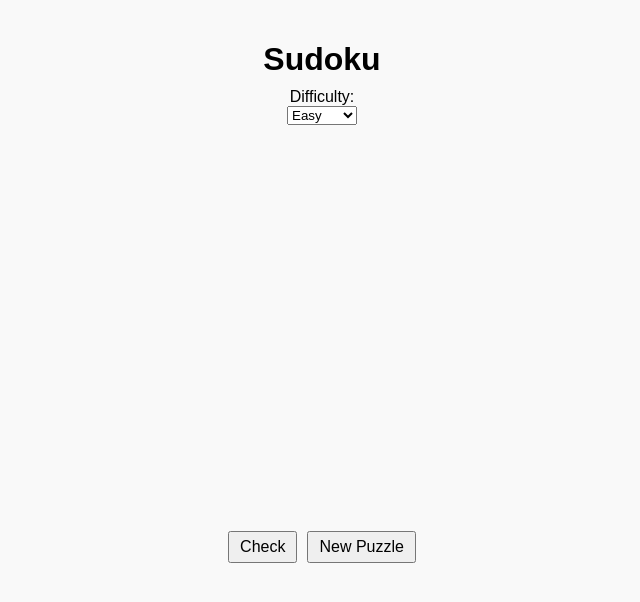
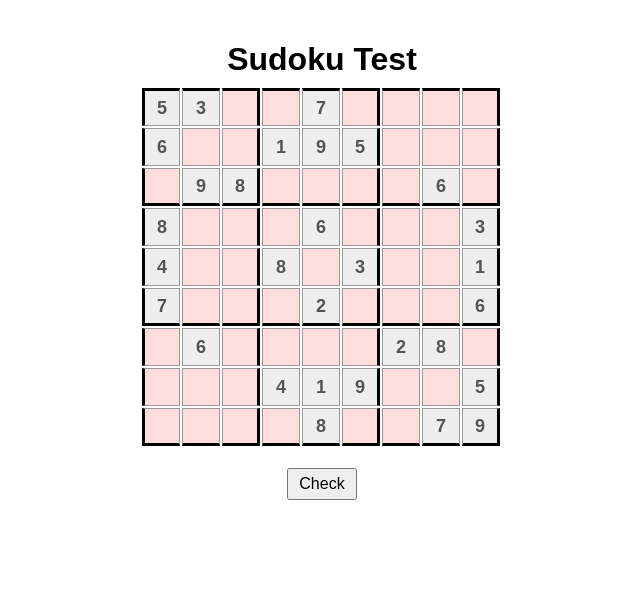
Before and after one commit to ABCRacing/sudoku, a plain HTML site: page index.html in a window 1280 px wide. Both pictures are taken after a click on the button "Check". Shown: the whole page, without its empty margins (318-958 px from the left). Drawn offline with Linux system fonts and the light colour scheme.

Commit message:
Add files via upload

```diff
--- a/index.html
+++ b/index.html
@@ -1,29 +1,154 @@
 <!DOCTYPE html>
 <html lang="en">
 <head>
-  <meta charset="UTF-8" />
-  <meta name="viewport" content="width=device-width, initial-scale=1.0"/>
-  <title>Sudoku Game</title>
-  <link rel="stylesheet" href="style.css"/>
+<meta charset="UTF-8">
+<meta name="viewport" content="width=device-width, initial-scale=1.0">
+<title>Sudoku Test</title>
+<style>
+  body {
+    font-family: Arial, sans-serif;
+    display: flex;
+    flex-direction: column;
+    align-items: center;
+    margin: 20px;
+  }
+
+  h1 {
+    margin-bottom: 10px;
+  }
+
+  #sudoku-board {
+    display: grid;
+    grid-template-columns: repeat(9, 40px);
+    grid-template-rows: repeat(9, 40px);
+    gap: 0; /* we’ll use borders */
+    margin-bottom: 20px;
+  }
+
+  #sudoku-board input {
+    width: 38px;
+    height: 38px;
+    text-align: center;
+    font-size: 18px;
+    border: 1px solid #999;
+    box-sizing: border-box;
+  }
+
+  /* Thicker right borders for 3x3 boxes */
+  #sudoku-board input:nth-child(3n) {
+    border-right: 3px solid #000;
+  }
+
+  /* Thicker bottom borders for 3x3 boxes */
+  #sudoku-board input:nth-child(n+19):nth-child(-n+27),
+  #sudoku-board input:nth-child(n+46):nth-child(-n+54),
+  #sudoku-board input:nth-child(n+73):nth-child(-n+81) {
+    border-bottom: 3px solid #000;
+  }
+
+  /* Thicker left border for the first column of each 3x3 box */
+  #sudoku-board input:nth-child(1),
+  #sudoku-board input:nth-child(10),
+  #sudoku-board input:nth-child(19),
+  #sudoku-board input:nth-child(28),
+  #sudoku-board input:nth-child(37),
+  #sudoku-board input:nth-child(46),
+  #sudoku-board input:nth-child(55),
+  #sudoku-board input:nth-child(64),
+  #sudoku-board input:nth-child(73) {
+    border-left: 3px solid #000;
+  }
+
+  /* Thicker top border for the first row */
+  #sudoku-board input:nth-child(-n+9) {
+    border-top: 3px solid #000;
+  }
+
+  #sudoku-board input:disabled {
+    background-color: #eee;
+    font-weight: bold;
+  }
+
+  button {
+    padding: 5px 10px;
+    font-size: 16px;
+    margin-bottom: 20px;
+  }
+</style>
 </head>
 <body>
-  <h1>Sudoku</h1>
+<h1>Sudoku Test</h1>
+<div id="sudoku-board"></div>
+<button id="check-btn">Check</button>
 
-  <label for="difficulty">Difficulty:</label>
-  <select id="difficulty" onchange="loadPuzzle()">
-    <option value="easy">Easy</option>
-    <option value="medium">Medium</option>
-    <option value="hard">Hard</option>
-  </select>
+<script>
+window.onload = function() {
+  const board = document.getElementById("sudoku-board");
 
-  <div id="sudoku-board"></div>
+  // Hard-coded puzzle (0 = empty)
+  const puzzle = [
+    5,3,0,0,7,0,0,0,0,
+    6,0,0,1,9,5,0,0,0,
+    0,9,8,0,0,0,0,6,0,
+    8,0,0,0,6,0,0,0,3,
+    4,0,0,8,0,3,0,0,1,
+    7,0,0,0,2,0,0,0,6,
+    0,6,0,0,0,0,2,8,0,
+    0,0,0,4,1,9,0,0,5,
+    0,0,0,0,8,0,0,7,9
+  ];
 
-  <div class="buttons">
-    <button onclick="checkBoard()">Check</button>
-    <button onclick="loadPuzzle()">New Puzzle</button>
-  </div>
+  const solution = [
+    5,3,4,6,7,8,9,1,2,
+    6,7,2,1,9,5,3,4,8,
+    1,9,8,3,4,2,5,6,7,
+    8,5,9,7,6,1,4,2,3,
+    4,2,6,8,5,3,7,9,1,
+    7,1,3,9,2,4,8,5,6,
+    9,6,1,5,3,7,2,8,4,
+    2,8,7,4,1,9,6,3,5,
+    3,4,5,2,8,6,1,7,9
+  ];
 
-  <script src="sudoku-generator.js"></script>
-  <script src="script.js"></script>
+  // Create the Sudoku grid
+  for (let i = 0; i < 81; i++) {
+    const cell = document.createElement("input");
+    cell.type = "text";
+    cell.maxLength = 1;
+
+    if (puzzle[i] !== 0) {
+      cell.value = puzzle[i];
+      cell.disabled = true;
+    }
+
+    board.appendChild(cell);
+  }
+
+  // Check button
+  const checkBtn = document.getElementById("check-btn");
+  checkBtn.onclick = function() {
+    const cells = board.querySelectorAll("input");
+    let allCorrect = true;
+
+    cells.forEach((cell, index) => {
+      if (!cell.disabled) {
+        const val = parseInt(cell.value);
+        if (val !== solution[index]) {
+          cell.style.backgroundColor = "#ffdddd"; // wrong
+          allCorrect = false;
+        } else {
+          cell.style.backgroundColor = "white"; // correct
+        }
+      }
+    });
+
+    if (allCorrect) {
+      alert("Congratulations! Puzzle solved correctly!");
+    } else {
+      alert("Some cells are incorrect or empty. Keep trying!");
+    }
+  };
+};
+</script>
 </body>
 </html>
--- a/script.js
+++ b/script.js
@@ -1,50 +1,55 @@
-let currentPuzzle = [];
-let currentSolution = [];
+window.onload = function() {
+  const puzzle = [
+    5,3,0,0,7,0,0,0,0,
+    6,0,0,1,9,5,0,0,0,
+    0,9,8,0,0,0,0,6,0,
+    8,0,0,0,6,0,0,0,3,
+    4,0,0,8,0,3,0,0,1,
+    7,0,0,0,2,0,0,0,6,
+    0,6,0,0,0,0,2,8,0,
+    0,0,0,4,1,9,0,0,5,
+    0,0,0,0,8,0,0,7,9
+  ];
 
-function loadPuzzle() {
-  const difficulty = document.getElementById("difficulty").value;
-
-  // sudoku.js makes an empty puzzle array of 81 (0 for empty)
-  let rawPuzzle = sudoku.makepuzzle();
-
-  // Adjust difficulty by removing more or fewer numbers:
-  // easy = ~35 clues, medium = ~27 clues, hard = ~20 clues
-  if (difficulty === "medium") rawPuzzle = sudoku.makepuzzle(0.5);
-  if (difficulty === "hard") rawPuzzle = sudoku.makepuzzle(0.25);
-
-  currentPuzzle = rawPuzzle;
-  currentSolution = sudoku.solvepuzzle(rawPuzzle);
+  const solution = [
+    5,3,4,6,7,8,9,1,2,
+    6,7,2,1,9,5,3,4,8,
+    1,9,8,3,4,2,5,6,7,
+    8,5,9,7,6,1,4,2,3,
+    4,2,6,8,5,3,7,9,1,
+    7,1,3,9,2,4,8,5,6,
+    9,6,1,5,3,7,2,8,4,
+    2,8,7,4,1,9,6,3,5,
+    3,4,5,2,8,6,1,7,9
+  ];
 
   const board = document.getElementById("sudoku-board");
-  board.innerHTML = "";
 
   for (let i = 0; i < 81; i++) {
     const cell = document.createElement("input");
     cell.type = "text";
     cell.maxLength = 1;
 
-    const val = currentPuzzle[i];
-    if (val !== null && val !== 0) {
-      cell.value = val + 1; // sudoku.js uses 0-8, add 1
+    if (puzzle[i] !== 0) {
+      cell.value = puzzle[i];
       cell.disabled = true;
     }
 
     board.appendChild(cell);
   }
-}
 
-function checkBoard() {
-  const cells = document.querySelectorAll("#sudoku-board input");
+  document.getElementById("check-btn").onclick = function() {
+    const cells = board.querySelectorAll("input");
     let allCorrect = true;
 
     cells.forEach((cell, index) => {
       if (!cell.disabled) {
-      const correctVal = currentSolution[index] + 1; // also add 1 here
-      if (parseInt(cell.value) !== correctVal) {
-        cell.style.backgroundColor = "#ffdddd";
+        const val = parseInt(cell.value);
+        if (val !== solution[index]) {
+          cell.style.backgroundColor = "#ffdddd"; // wrong
           allCorrect = false;
         } else {
-        cell.style.backgroundColor = "white";
+          cell.style.backgroundColor = "white"; // correct
         }
       }
     });
@@ -54,7 +59,5 @@ function checkBoard() {
     } else {
       alert("Some cells are incorrect or empty. Keep trying!");
     }
-}
-
-// Load on page start
-window.onload = loadPuzzle;
+  };
+};
--- a/style.css
+++ b/style.css
@@ -4,7 +4,6 @@ body {
   flex-direction: column;
   align-items: center;
   margin: 20px;
-  background-color: #f9f9f9;
 }
 
 h1 {
@@ -15,31 +14,53 @@ h1 {
   display: grid;
   grid-template-columns: repeat(9, 40px);
   grid-template-rows: repeat(9, 40px);
-  gap: 2px;
-  margin-top: 10px;
+  gap: 0; /* use borders for spacing */
   margin-bottom: 20px;
 }
 
-input {
+#sudoku-board input {
   width: 38px;
   height: 38px;
   text-align: center;
   font-size: 18px;
-  border: 1px solid #ccc;
+  border: 1px solid #999;
+  box-sizing: border-box;
 }
 
-input:disabled {
-  background-color: #eee;
-  color: #000;
-  font-weight: bold;
+/* Thicker right borders for 3x3 columns */
+#sudoku-board input:nth-child(3n) {
+  border-right: 3px solid #000;
 }
 
-.buttons {
-  display: flex;
-  gap: 10px;
+/* Thicker bottom borders for 3x3 rows */
+#sudoku-board input:nth-child(n+19):nth-child(-n+27),
+#sudoku-board input:nth-child(n+46):nth-child(-n+54),
+#sudoku-board input:nth-child(n+73):nth-child(-n+81) {
+  border-bottom: 3px solid #000;
+}
+
+/* Optional: Thicker left and top borders for outer edges */
+#sudoku-board input:nth-child(1),
+#sudoku-board input:nth-child(10),
+#sudoku-board input:nth-child(19),
+#sudoku-board input:nth-child(28),
+#sudoku-board input:nth-child(37),
+#sudoku-board input:nth-child(46),
+#sudoku-board input:nth-child(55),
+#sudoku-board input:nth-child(64),
+#sudoku-board input:nth-child(73) {
+  border-left: 3px solid #000;
+}
+
+#sudoku-board input:nth-child(-n+9) {
+  border-top: 3px solid #000;
+}
+
+#sudoku-board input:disabled {
+  background-color: #eee;
+  font-weight: bold;
 }
 
 button {
   padding: 5px 10px;
   font-size: 16px;
-}
```
Also changed, not shown: test.html (added, +19 -0 lines). Lines whose indentation alone changed are shown as unchanged.
